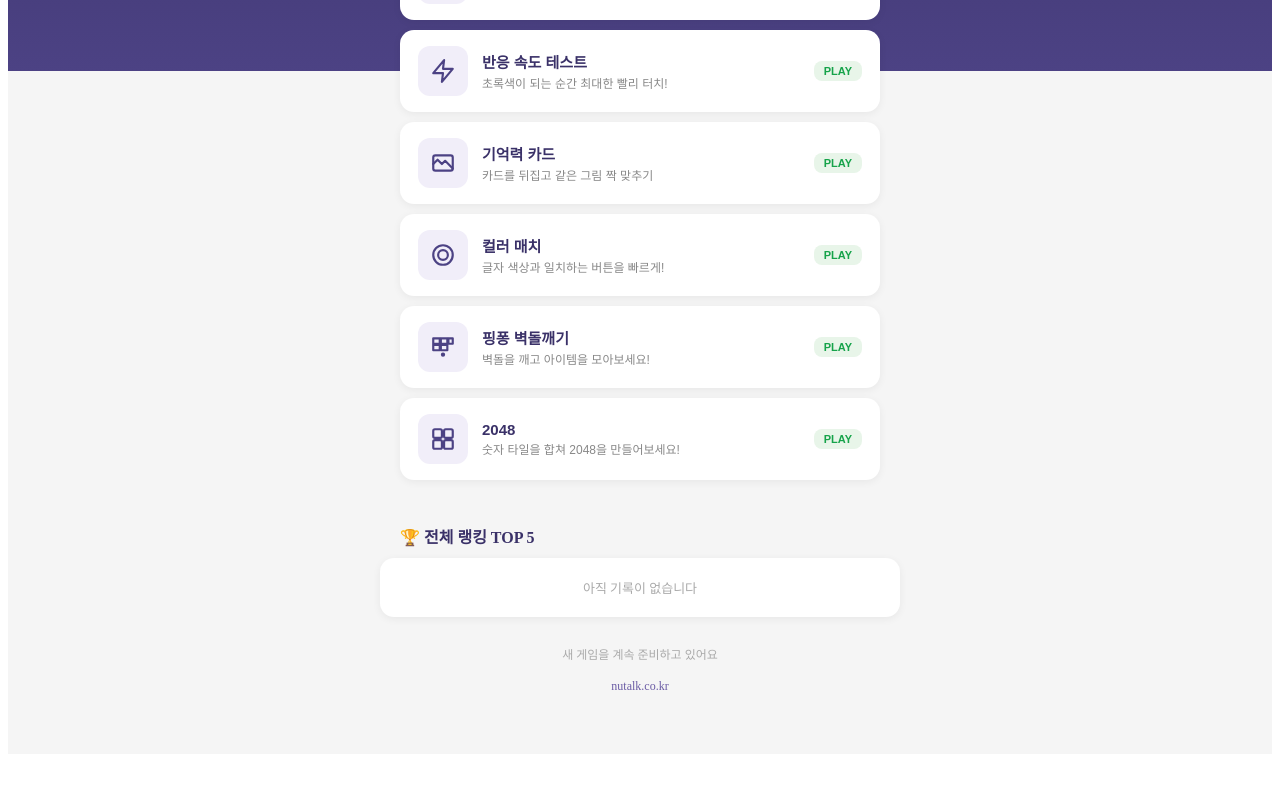
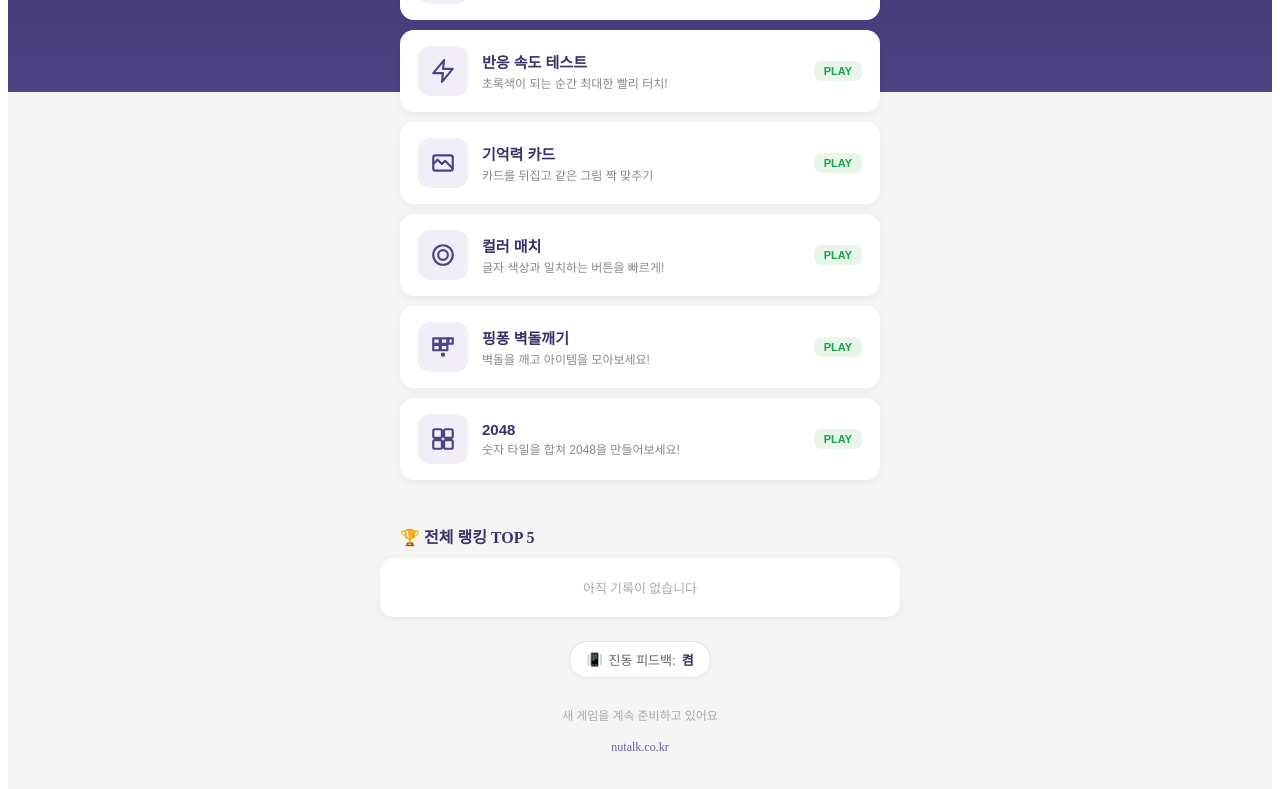
Before and after one commit to haeseoky/drawtrace, a Vue app: page / in a window 1280 px wide. Shown: the part 305-1094 px from the top of the page. Before the commit the page ends 1067 px from the top, so only its background shows below. Built offline with nearby package versions, Linux system fonts and the light colour scheme.

Commit message:
content: drawtrace 개선 - 햅틱(진동) 설정 토글 추가 및 전 게임 진동 호출 통일

```diff
--- a/src/components/BrickBreakerGame.vue
+++ b/src/components/BrickBreakerGame.vue
@@ -50,7 +50,7 @@
 <script setup>
 import { ref, onMounted, onUnmounted, computed } from 'vue'
 import { addScore, getBestScore } from '../lib/leaderboard'
-import { hapticSuccess, hapticError } from '../lib/haptics'
+import { hapticSuccess, hapticError, haptic } from '../lib/haptics'
 
 const emit = defineEmits(['score', 'share'])
 
@@ -274,7 +274,7 @@ function restart() {
 
 function loseLife() {
   lives.value--
-  if (navigator.vibrate) navigator.vibrate([20, 50, 20]) // 라이프 상실 햅틱
+  haptic([20, 50, 20]) // 라이프 상실 햅틱
   if (lives.value <= 0) {
     endGame()
   } else {
@@ -319,7 +319,7 @@ function spawnItem(x, y) {
 function activateItem(item) {
   score.value += 50
   // 아이템 획득 햅틱 피드백 — 좋은 아이템과 나쁜 아이템 구분
-  if (navigator.vibrate) navigator.vibrate(item.good ? [10, 30, 10] : [20, 50, 20, 50, 20])
+  haptic(item.good ? [10, 30, 10] : [20, 50, 20, 50, 20])
   const now = Date.now()
   switch (item.type) {
     case 'fireball':
--- a/src/components/ColorMatchGame.vue
+++ b/src/components/ColorMatchGame.vue
@@ -70,7 +70,7 @@
 import { ref, computed, onMounted, onUnmounted } from 'vue'
 import { addScore, getBestScore } from '../lib/leaderboard'
 import { shuffle } from '../lib/utils'
-import { hapticSuccess } from '../lib/haptics'
+import { hapticSuccess, hapticTick, haptic } from '../lib/haptics'
 
 const emit = defineEmits(['score', 'share'])
 
@@ -161,13 +161,13 @@ function nextRound() {
 function selectAnswer(opt) {
   if (gameState.value !== 'playing') return
   if (feedback.value) return // 피드백 표시 중 중복 클릭 방지
-  if (navigator.vibrate) navigator.vibrate(10)
+  hapticTick()
 
   if (opt.hex === correctHex.value) {
     combo.value++
     score.value += 10 * combo.value
     feedback.value = 'correct'
-    if (navigator.vibrate) navigator.vibrate([10, 30, 10]) // 정답 햅틱 패턴
+    haptic([10, 30, 10]) // 정답 햅틱 패턴
     // 콤보 5의 배수마다 5초 연장 (트렌드: 인터미턴트 리워드)
     if (combo.value > 0 && combo.value % 5 === 0) {
       timeLeft.value += 5
--- a/src/components/DrawGame.vue
+++ b/src/components/DrawGame.vue
@@ -108,6 +108,7 @@ import { getRandomShape } from '../data/shapes.js'
 import { addScore, getBestScore } from '../lib/leaderboard.js'
 import { shareResult as shareUtil } from '../lib/share.js'
 import { getDailyChallenge, saveChallengeProgress, loadChallengeProgress, CHALLENGE_TYPES } from '../lib/challenge.js'
+import { hapticTick } from '../lib/haptics'
 
 // Refs
 const canvasRef = ref(null)
@@ -366,8 +367,8 @@ function onTouchStart(e) {
   const pos = getPos(e)
   touchStartPos = { x: pos.x, y: pos.y } // 시작점 기록
   userPath.push(pos)
-  // 햅틱 피드백 (모바일 터치 반응성 향상)
-  if (navigator.vibrate) navigator.vibrate(10)
+  // 햅틱 피드백 (모바일 터치 반응성 향상, 설정 토글 적용)
+  hapticTick()
   // 즉시 첫 프레임 드로잉 — rAF 지연 없이 터치 응답성 극대화
   drawFrame()
 }
--- a/src/components/Game2048.vue
+++ b/src/components/Game2048.vue
@@ -74,7 +74,7 @@
 <script setup>
 import { ref, computed, onMounted, onUnmounted } from 'vue'
 import { addScore, getBestScore } from '../lib/leaderboard'
-import { hapticSuccess } from '../lib/haptics'
+import { hapticSuccess, haptic } from '../lib/haptics'
 import { slide } from '../lib/game2048'
 
 const emit = defineEmits(['score', 'share'])
@@ -196,12 +196,12 @@ function move(dir) {
   if (!movedAny) {
     // 유효하지 않은 이동 — 흔들림 + 짧은 진동으로 피드백
     shaking.value = true
-    if (navigator.vibrate) navigator.vibrate([30])
+    haptic([30])
     return
   }
   undoHistory.value.push(snapshot) // 유효한 이동에만 undo 히스토리 적립
   if (undoHistory.value.length > UNDO_MAX) undoHistory.value.shift()
-  if (navigator.vibrate) navigator.vibrate(8)
+  haptic(8)
   spawnTile()
   if (score.value > bestScore.value) bestScore.value = score.value
   if (!wonShown && hasWon()) {
@@ -238,7 +238,7 @@ function undo() {
   board.value = snap.board
   score.value = snap.score
   gameState.value = 'playing'
-  if (navigator.vibrate) navigator.vibrate([15])
+  haptic([15])
   boardRef.value?.focus()
 }
 
--- a/src/components/MemoryGame.vue
+++ b/src/components/MemoryGame.vue
@@ -63,7 +63,7 @@
 import { ref, computed, onUnmounted } from 'vue'
 import { addScore } from '../lib/leaderboard'
 import { shuffle } from '../lib/utils'
-import { hapticSuccess } from '../lib/haptics'
+import { hapticSuccess, hapticTick, haptic } from '../lib/haptics'
 
 const emit = defineEmits(['score', 'share'])
 
@@ -145,7 +145,7 @@ function flipCard(index) {
   if (flipped.value.length >= 2) return
   if (isChecking) return // 매칭 체크 중에는 추가 클릭 무시
 
-  if (navigator.vibrate) navigator.vibrate(10)
+  hapticTick()
   cards.value[index].flipped = true
   flipped.value.push(index)
 
@@ -158,7 +158,7 @@ function flipCard(index) {
       found.value++
       combo.value++
       flipped.value = []
-      if (navigator.vibrate) navigator.vibrate([10, 30, 10]) // 매칭 성공 햅틱 패턴
+      haptic([10, 30, 10]) // 매칭 성공 햅틱 패턴
       // 매칭 보너스: 쌍당 3초 + 콤보 보너스 (연속 매칭 시 +1초씩 가산, 최대 +5)
       const comboBonus = Math.min(5, combo.value - 1)
       timeLeft.value += 3 + comboBonus
--- a/src/lib/haptics.js
+++ b/src/lib/haptics.js
@@ -1,10 +1,30 @@
 /**
  * 햅틱(진동) 피드백 유틸
  * navigator.vibrate 지원 기기(안드로이드 등)에서만 동작, iOS Safari 미지원(무시됨)
+ * 설정: localStorage 'haptics-enabled' ('1' 기본, '0' 끔) — 홈 화면 토글로 변경 가능
  */
+
+const STORE_KEY = 'haptics-enabled'
+
+export function hapticsEnabled() {
+  try {
+    return localStorage.getItem(STORE_KEY) !== '0'
+  } catch {
+    return true
+  }
+}
+
+export function setHapticsEnabled(on) {
+  try {
+    localStorage.setItem(STORE_KEY, on ? '1' : '0')
+  } catch {
+    /* 무시 */
+  }
+}
 
 function vibrate(pattern) {
   try {
+    if (!hapticsEnabled()) return
     if (typeof navigator !== 'undefined' && typeof navigator.vibrate === 'function') {
       navigator.vibrate(pattern)
     }
@@ -12,6 +32,9 @@ function vibrate(pattern) {
     /* 무시 */
   }
 }
+
+/** 임의 패턴 — 컴포넌트의 raw navigator.vibrate 대체용 (설정 토글 적용) */
+export const haptic = (pattern) => vibrate(pattern)
 
 /** 가벼운 틱 (버튼 터치, 정답 등) */
 export const hapticTick = () => vibrate(15)
--- a/src/views/HomePage.vue
+++ b/src/views/HomePage.vue
@@ -38,6 +38,12 @@
       <div v-if="globalRank.length === 0" class="rank-empty">아직 기록이 없습니다</div>
     </div>
 
+    <div class="settings-row">
+      <button type="button" class="haptic-toggle" :aria-pressed="hapticsOn" @click="toggleHaptics">
+        <span aria-hidden="true">📳</span> 진동 피드백: <strong>{{ hapticsOn ? '켬' : '끔' }}</strong>
+      </button>
+    </div>
+
     <div class="footer-info">
       <p>새 게임을 계속 준비하고 있어요</p>
       <a class="footer-link" href="https://nutalk.co.kr" target="_blank" rel="noopener">nutalk.co.kr</a>
@@ -50,6 +56,7 @@ import { ref, computed, onMounted } from 'vue'
 import { useRouter } from 'vue-router'
 import { getLeaderboard } from '../lib/leaderboard'
 import { checkStreak } from '../lib/streak'
+import { hapticsEnabled, setHapticsEnabled, hapticTick } from '../lib/haptics'
 
 const router = useRouter()
 const globalRank = ref([])
@@ -128,6 +135,13 @@ onMounted(() => {
   all.sort((a, b) => b.score - a.score)
   globalRank.value = all.slice(0, 5)
 })
+
+const hapticsOn = ref(hapticsEnabled())
+function toggleHaptics() {
+  hapticsOn.value = !hapticsOn.value
+  setHapticsEnabled(hapticsOn.value)
+  if (hapticsOn.value) hapticTick() // 켜짐 확인용 진동
+}
 
 function goGame(route) { router.push(route) }
 function statusText(s) { return s === 'playable' ? 'PLAY' : 'SOON' }
@@ -256,6 +270,30 @@ function statusText(s) { return s === 'playable' ? 'PLAY' : 'SOON' }
 .rank-score { font-weight: 700; color: #3A3168; }
 .rank-empty { text-align: center; color: #aaa; font-size: 13px; padding: 20px 0; }
 
+.settings-row {
+  max-width: 480px;
+  margin: 24px auto 0;
+  padding: 0 20px;
+  text-align: center;
+}
+.haptic-toggle {
+  display: inline-flex;
+  align-items: center;
+  gap: 6px;
+  background: #fff;
+  border: 1px solid #e5e2ef;
+  border-radius: 999px;
+  padding: 8px 16px;
+  font-size: 13px;
+  color: #666;
+  cursor: pointer;
+  transition: border-color 0.15s, color 0.15s;
+  box-shadow: 0 1px 4px rgba(0,0,0,0.04);
+}
+.haptic-toggle:active { transform: scale(0.97); }
+.haptic-toggle strong { color: #3A3168; }
+.haptic-toggle[aria-pressed="false"] { color: #aaa; }
+
 .footer-info { text-align: center; margin-top: 28px; padding-bottom: calc(20px + env(safe-area-inset-bottom, 0px)); color: #aaa; font-size: 12px; }
 .footer-link { display: inline-block; margin-top: 4px; color: #6B5CA5; text-decoration: none; transition: color 0.2s; }
 .footer-link:hover { color: #584A8F; }
```
